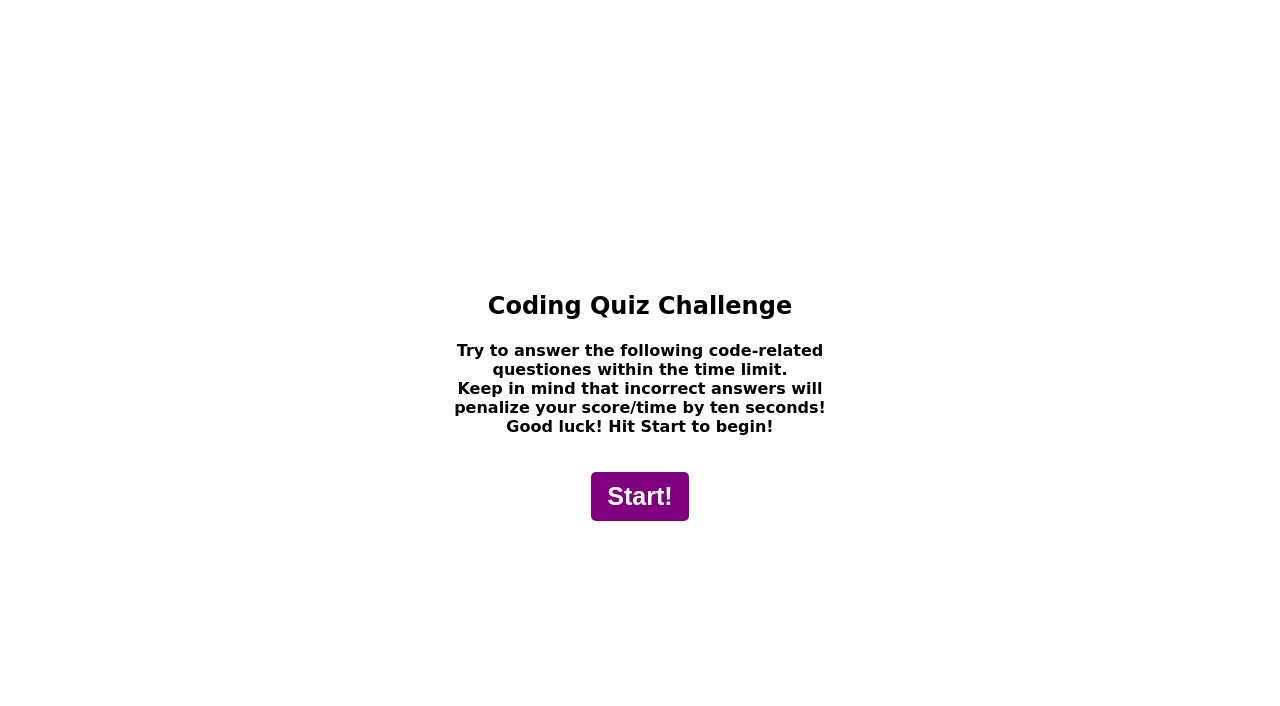
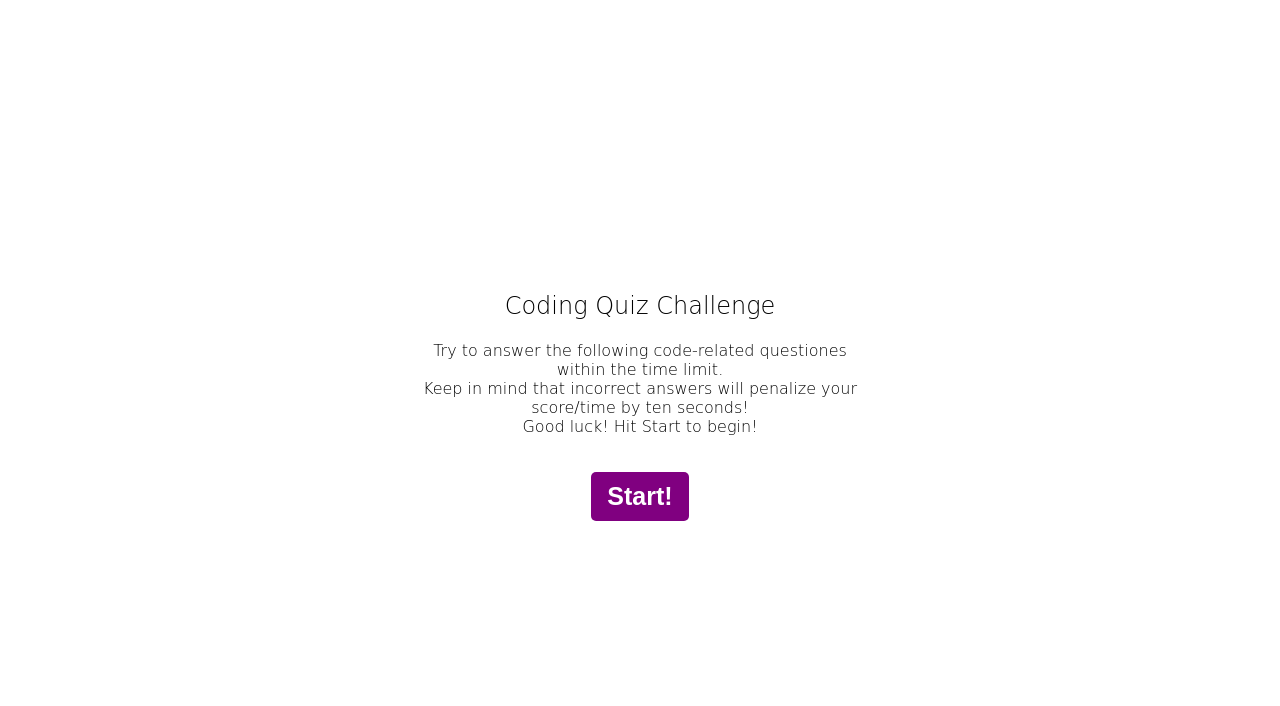
Before and after one commit to SlemJosh/Code-quiz, a plain HTML site: page index.html in a window 1280 px wide. Shown: the part 94-800 px from the top of the page. Drawn offline with Linux system fonts and the light colour scheme; a web font is replaced by a local one.

Commit message:
Added some styling to the header tags, wanted the text to be a little stronger and sharp

```diff
--- a/assets/style.css
+++ b/assets/style.css
@@ -2,7 +2,9 @@
 body {
     font-family: 'Skranji', cursive, sans-serif;
 }
-
+h1,h2,h4 {
+    font-weight: 100;
+}
 
 /* Header Content */
 .headerBox {
@@ -15,6 +17,7 @@ body {
 }
 
 /* Navigation Bars */
+
 .navLeft {
     float: left;
 }
```
